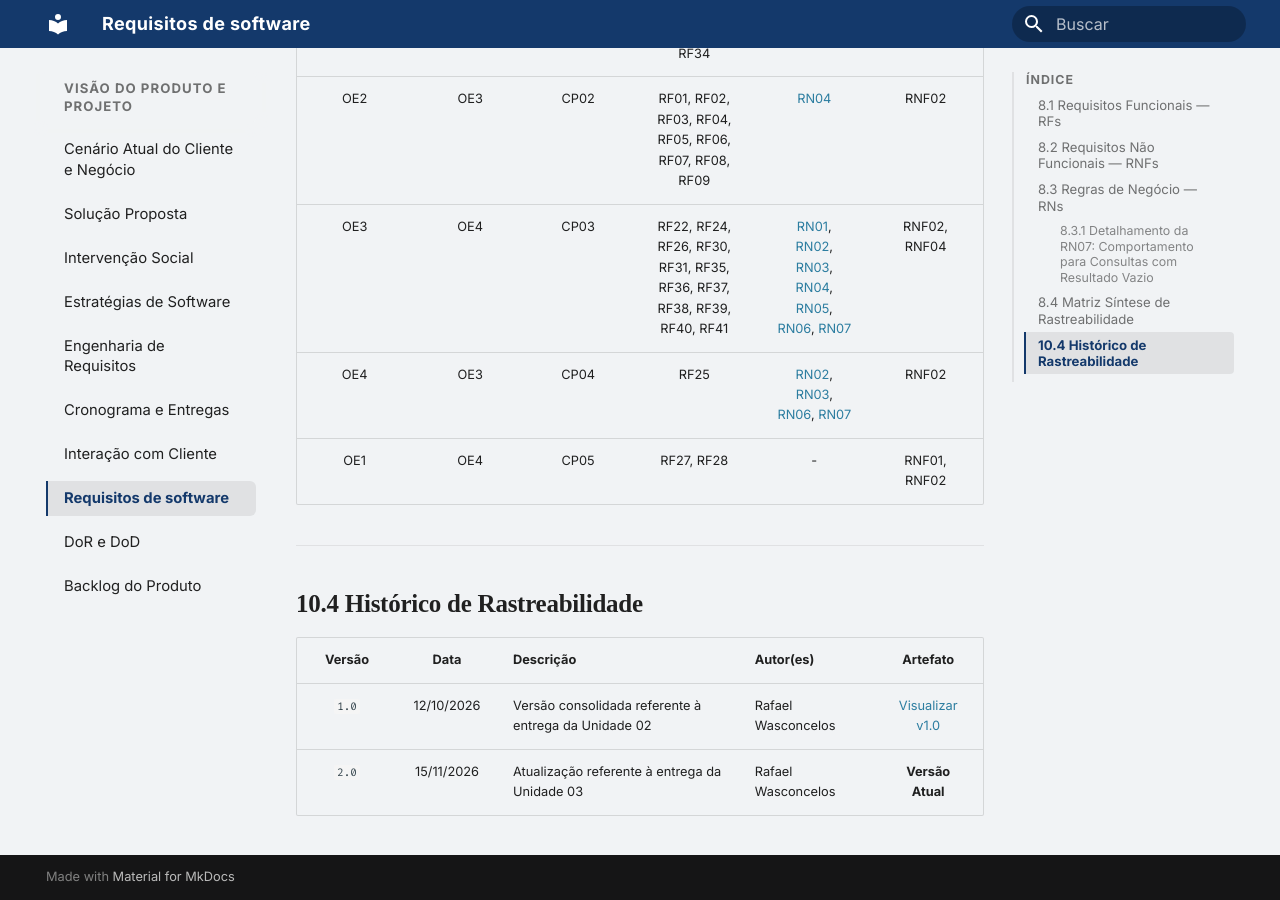
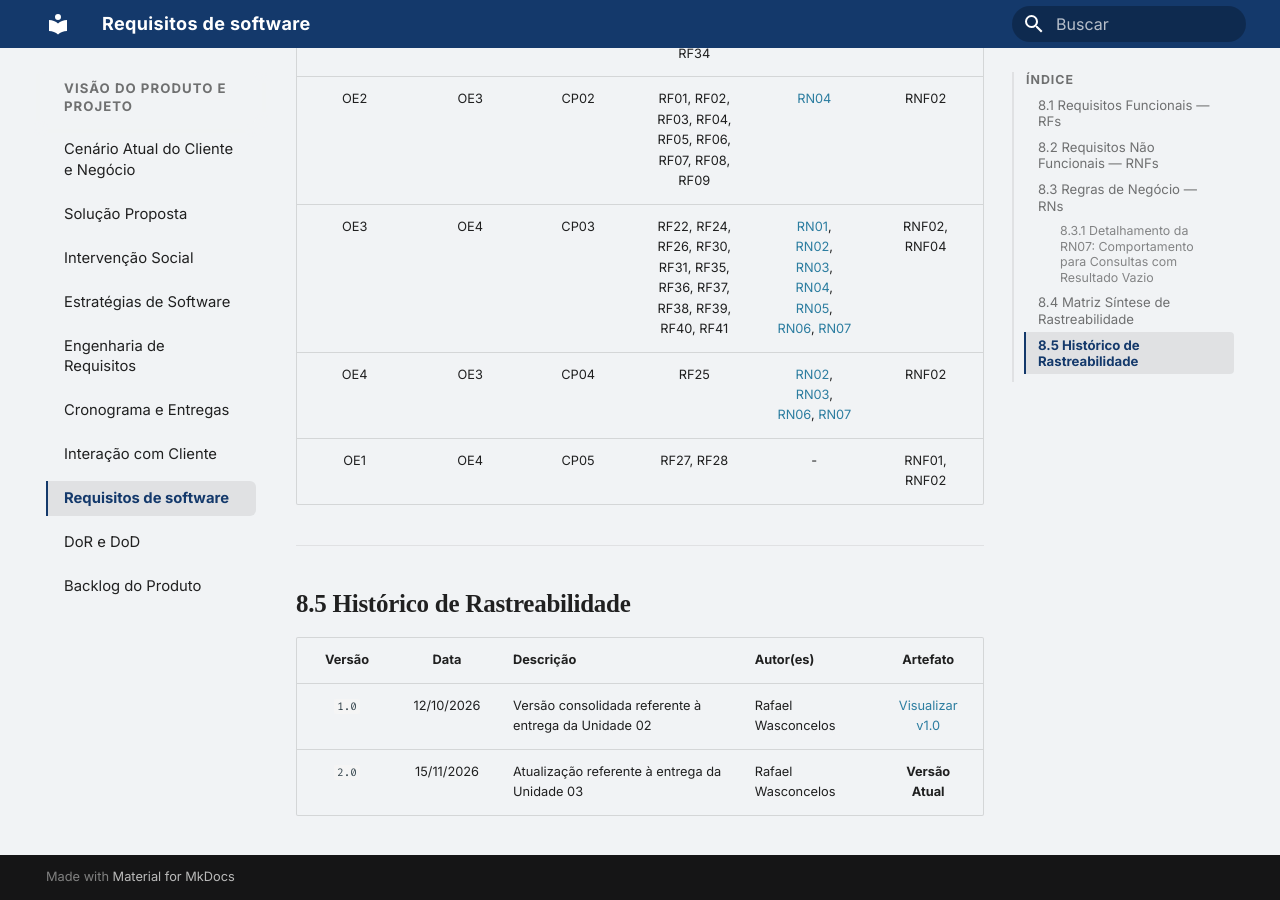
Before and after one commit to mdsreq-fga-unb/REQ-2026.2-T01-FutBoard, an MkDocs documentation site: the page built from docs/visao-produto/Requisitos-de-Software.md, in a window 1280 px wide and 900 px high, scrolled down 14491 px. Built offline with MkDocs 1.6.1 and Material for MkDocs 9.7.7, drawn with Linux system fonts in a browser that asks for light colours.

Commit message:
fix: numeracao dos topicos

```diff
--- a/docs/visao-produto/Requisitos-de-Software.md
+++ b/docs/visao-produto/Requisitos-de-Software.md
@@ -1655,7 +1655,7 @@ A matriz a seguir mapeia a correlação direta entre os Objetivos Específicos (
 
 ---
 
-## 10.4 Histórico de Rastreabilidade
+## 8.5 Histórico de Rastreabilidade
 | Versão | Data | Descrição | Autor(es) | Artefato |
 | :---: | :---: | :--- | :--- | :---: |
 | `1.0` | 12/10/2026 | Versão consolidada referente à entrega da Unidade 02 | Rafael Wasconcelos | [Visualizar v1.0](https://mdsreq-fga-unb.github.io/REQ-2026.2-T01-FutBoard/Entrega-Unidade-02/visao-produto/Requisitos-de-Software/) |
```
Also changed, not shown: docs/visao-produto/backlog_do_produto.md (+1 -1 lines).
